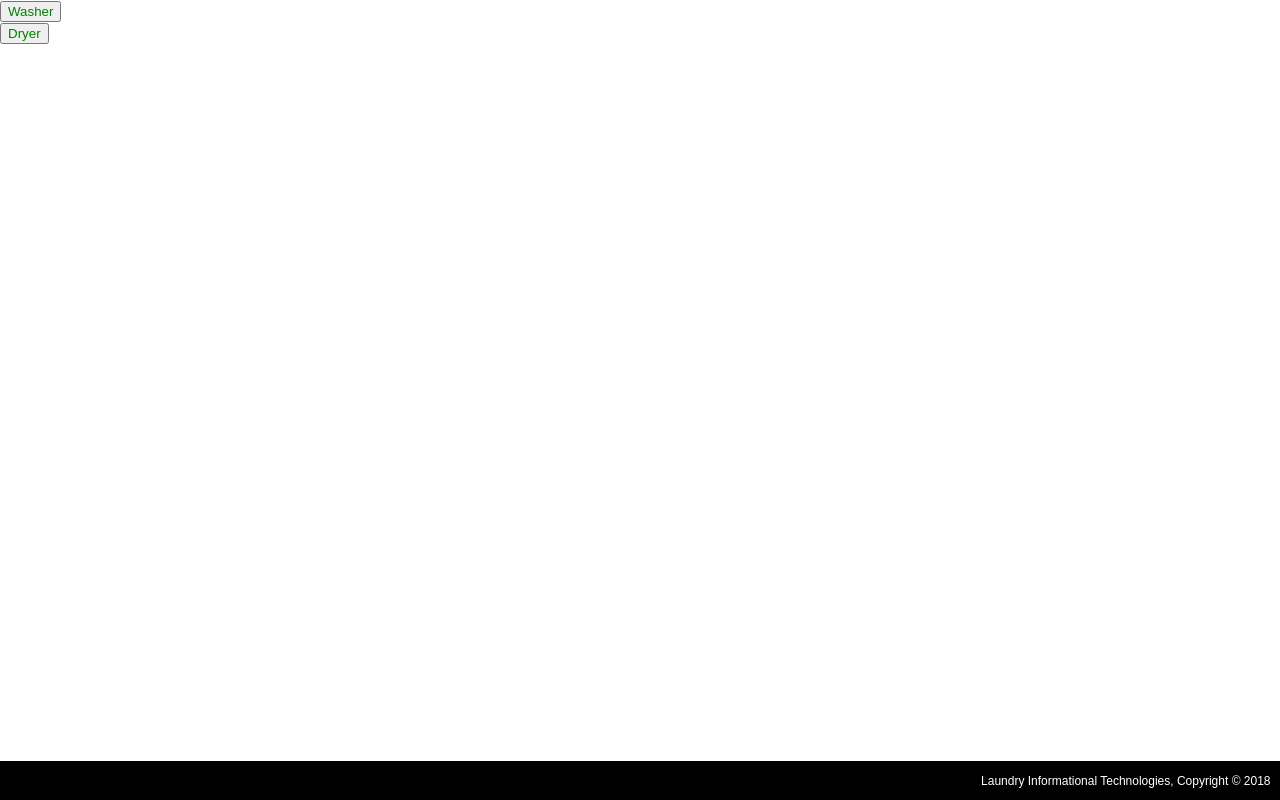
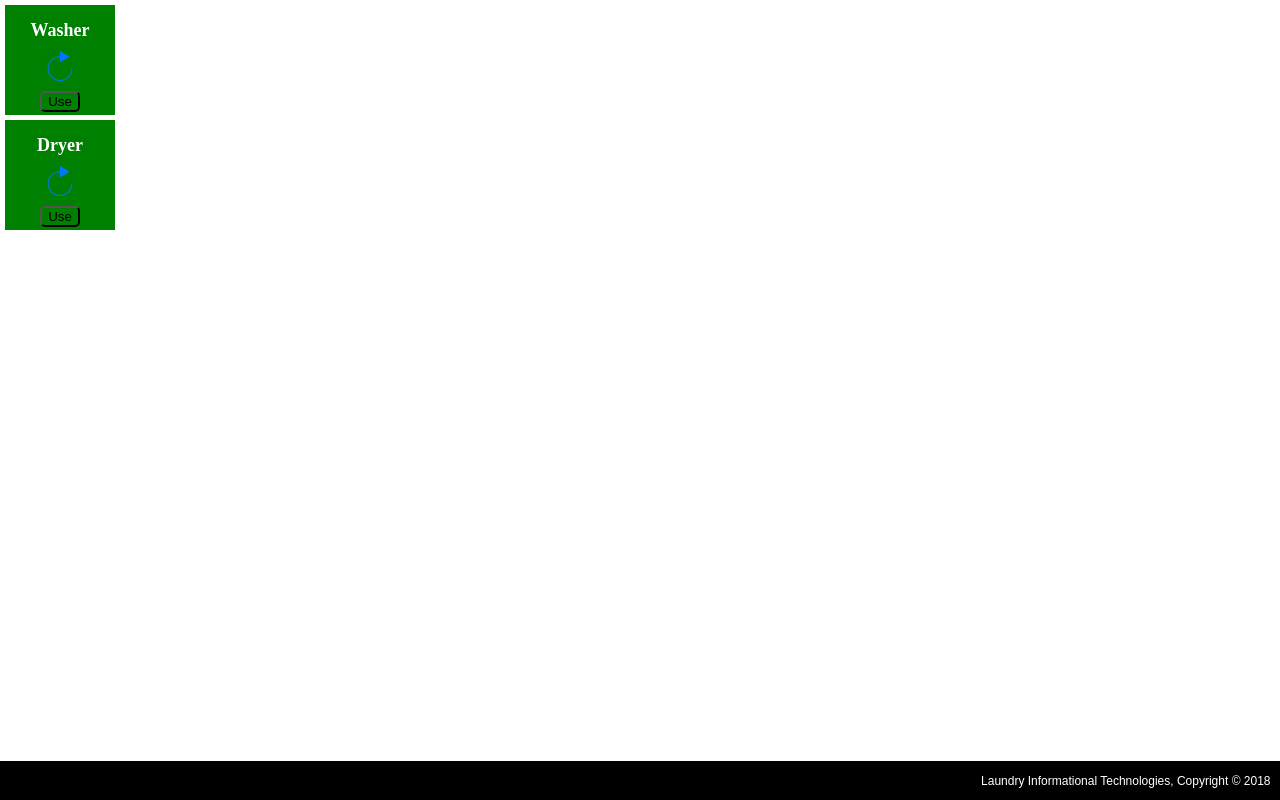
Before and after one commit to czoekim/laundryapp_v2, a React (Create React App) app: page /laundryroom in a window 1280 px wide. Built offline with nearby package versions, Linux system fonts and the light colour scheme; the HTML template or start-up script is replaced by a standard one; a web font is replaced by a local one.

Commit message:
Change and add additional styling to Machines

```diff
--- a/src/App.css
+++ b/src/App.css
@@ -13,6 +13,15 @@ html {
 input:focus {
   outline: none;
 }
+
+button:active {
+  outline: none;
+  border:none;
+}
+button:focus {
+  outline: 0;
+}
+
 
 /* Reusable Component - Image Container */
 
@@ -30,3 +39,45 @@ input:focus {
 .App {
   font-family: 'Work Sans', sans-serif;
 }
+
+
+/* cyrillic-ext */
+@font-face {
+  font-family: 'Montserrat';
+  font-style: normal;
+  font-weight: 400;
+  src: local('Montserrat Regular'), local('Montserrat-Regular'), url(https://fonts.gstatic.com/s/montserrat/v12/JTUSjIg1_i6t8kCHKm459WRhyyTh89ZNpQ.woff2) format('woff2');
+  unicode-range: U+0460-052F, U+1C80-1C88, U+20B4, U+2DE0-2DFF, U+A640-A69F, U+FE2E-FE2F;
+}
+/* cyrillic */
+@font-face {
+  font-family: 'Montserrat';
+  font-style: normal;
+  font-weight: 400;
+  src: local('Montserrat Regular'), local('Montserrat-Regular'), url(https://fonts.gstatic.com/s/montserrat/v12/JTUSjIg1_i6t8kCHKm459W1hyyTh89ZNpQ.woff2) format('woff2');
+  unicode-range: U+0400-045F, U+0490-0491, U+04B0-04B1, U+2116;
+}
+/* vietnamese */
+@font-face {
+  font-family: 'Montserrat';
+  font-style: normal;
+  font-weight: 400;
+  src: local('Montserrat Regular'), local('Montserrat-Regular'), url(https://fonts.gstatic.com/s/montserrat/v12/JTUSjIg1_i6t8kCHKm459WZhyyTh89ZNpQ.woff2) format('woff2');
+  unicode-range: U+0102-0103, U+0110-0111, U+1EA0-1EF9, U+20AB;
+}
+/* latin-ext */
+@font-face {
+  font-family: 'Montserrat';
+  font-style: normal;
+  font-weight: 400;
+  src: local('Montserrat Regular'), local('Montserrat-Regular'), url(https://fonts.gstatic.com/s/montserrat/v12/JTUSjIg1_i6t8kCHKm459WdhyyTh89ZNpQ.woff2) format('woff2');
+  unicode-range: U+0100-024F, U+0259, U+1E00-1EFF, U+2020, U+20A0-20AB, U+20AD-20CF, U+2113, U+2C60-2C7F, U+A720-A7FF;
+}
+/* latin */
+@font-face {
+  font-family: 'Montserrat';
+  font-style: normal;
+  font-weight: 400;
+  src: local('Montserrat Regular'), local('Montserrat-Regular'), url(https://fonts.gstatic.com/s/montserrat/v12/JTUSjIg1_i6t8kCHKm459WlhyyTh89Y.woff2) format('woff2');
+  unicode-range: U+0000-00FF, U+0131, U+0152-0153, U+02BB-02BC, U+02C6, U+02DA, U+02DC, U+2000-206F, U+2074, U+20AC, U+2122, U+2191, U+2193, U+2212, U+2215, U+FEFF, U+FFFD;
+}
--- a/src/App.js
+++ b/src/App.js
@@ -37,9 +37,9 @@ class App extends Component {
               <SignUp />
             </div>
         )}/>
-        <Route exact={true} path='/laundryRoom/' render={()=>(
+      <Route exact={true} path='/laundryroom/' render={()=>(
             <div className="App">
-              <Machine machineType="Washer" />
+              <Machine machineType="Washer"/>
               <Machine machineType="Dryer"/>
               <Footer />
             </div>
--- a/src/components/machine/Machine.css
+++ b/src/components/machine/Machine.css
@@ -0,0 +1,39 @@
+.machine {
+  position: relative;
+  display: block;
+  width: 100px;
+  height: 100px;
+  padding: 5px;
+  margin: 5px;
+}
+
+.machineType {
+  text-align: center;
+  font-family: 'Montserrat';
+  margin: 10px;
+}
+
+.machineButton {
+  display: block;
+  background: inherit;
+  border-radius: 5px;
+  margin: 0 auto;
+}
+
+.rotateImg {
+  display: block;
+  position: relative;
+  margin: 10px auto;
+  height: 30px;
+  width: auto;
+}
+
+.rotateImgActive {
+  -webkit-animation:spin 1s linear infinite;
+  -moz-animation: spin 1s linear infinite;
+  animation: spin 1s linear infinite;
+}
+
+@-moz-keyframes spin { 100% { -moz-transform: rotate(360deg); } }
+@-webkit-keyframes spin { 100% { -webkit-transform: rotate(360deg); } }
+@keyframes spin { 100% { -webkit-transform: rotate(360deg); transform:rotate(360deg); } }
--- a/src/components/machine/Machine.js
+++ b/src/components/machine/Machine.js
@@ -1,11 +1,12 @@
 import React from 'react';
 import './Machine.css';
+import RotateArrow from './rotate-arrow.png';
 
 export default class Machine extends React.Component {
   constructor(props) {
     super(props);
     this.state = {
-      available: false,
+      available: true,
       broken: false
     };
     this.toggleMachineStatus = this.toggleMachineStatus.bind(this);
@@ -19,15 +20,23 @@ export default class Machine extends React.Component {
 
   render() {
     const isAvailable = this.state.available;
-    let buttonStyle;
+    let machineStyle, imgStyle, buttonStatus;
     if(isAvailable) {
-      buttonStyle = {color: 'red'};
+      machineStyle = {backgroundColor: 'green', color: 'white'};
+      imgStyle = 'rotateImg';
+      buttonStatus = 'Use';
     } else {
-      buttonStyle = {color:'green'};
+      machineStyle = {backgroundColor: 'red', color: 'white'};
+      imgStyle = 'rotateImg rotateImgActive';
+      buttonStatus = 'Free up';
     }
     return (
       <div>
-        <button onClick={this.toggleMachineStatus} style={buttonStyle}>{this.props.machineType}</button>
+        <div className="machine" style={machineStyle}>
+          <h4 className="machineType">{this.props.machineType}</h4>
+          <img className={imgStyle} src={RotateArrow} />
+          <button className="machineButton" onClick={this.toggleMachineStatus}>{buttonStatus}</button>
+        </div>
       </div>
     );
   }
--- a/src/components/main/Main.css
+++ b/src/components/main/Main.css
@@ -21,7 +21,7 @@
 }
 
 .introduction {
-  font-family: 'Montserrat';
+  font-family: 'Montserrat', sans-serif;
 }
 
 .introduction h4 {
@@ -36,44 +36,3 @@
   text-align: justify;
   z-index: 1;
 }
-
-/* cyrillic-ext */
-@font-face {
-  font-family: 'Montserrat';
-  font-style: normal;
-  font-weight: 400;
-  src: local('Montserrat Regular'), local('Montserrat-Regular'), url(https://fonts.gstatic.com/s/montserrat/v12/JTUSjIg1_i6t8kCHKm459WRhyyTh89ZNpQ.woff2) format('woff2');
-  unicode-range: U+0460-052F, U+1C80-1C88, U+20B4, U+2DE0-2DFF, U+A640-A69F, U+FE2E-FE2F;
-}
-/* cyrillic */
-@font-face {
-  font-family: 'Montserrat';
-  font-style: normal;
-  font-weight: 400;
-  src: local('Montserrat Regular'), local('Montserrat-Regular'), url(https://fonts.gstatic.com/s/montserrat/v12/JTUSjIg1_i6t8kCHKm459W1hyyTh89ZNpQ.woff2) format('woff2');
-  unicode-range: U+0400-045F, U+0490-0491, U+04B0-04B1, U+2116;
-}
-/* vietnamese */
-@font-face {
-  font-family: 'Montserrat';
-  font-style: normal;
-  font-weight: 400;
-  src: local('Montserrat Regular'), local('Montserrat-Regular'), url(https://fonts.gstatic.com/s/montserrat/v12/JTUSjIg1_i6t8kCHKm459WZhyyTh89ZNpQ.woff2) format('woff2');
-  unicode-range: U+0102-0103, U+0110-0111, U+1EA0-1EF9, U+20AB;
-}
-/* latin-ext */
-@font-face {
-  font-family: 'Montserrat';
-  font-style: normal;
-  font-weight: 400;
-  src: local('Montserrat Regular'), local('Montserrat-Regular'), url(https://fonts.gstatic.com/s/montserrat/v12/JTUSjIg1_i6t8kCHKm459WdhyyTh89ZNpQ.woff2) format('woff2');
-  unicode-range: U+0100-024F, U+0259, U+1E00-1EFF, U+2020, U+20A0-20AB, U+20AD-20CF, U+2113, U+2C60-2C7F, U+A720-A7FF;
-}
-/* latin */
-@font-face {
-  font-family: 'Montserrat';
-  font-style: normal;
-  font-weight: 400;
-  src: local('Montserrat Regular'), local('Montserrat-Regular'), url(https://fonts.gstatic.com/s/montserrat/v12/JTUSjIg1_i6t8kCHKm459WlhyyTh89Y.woff2) format('woff2');
-  unicode-range: U+0000-00FF, U+0131, U+0152-0153, U+02BB-02BC, U+02C6, U+02DA, U+02DC, U+2000-206F, U+2074, U+20AC, U+2122, U+2191, U+2193, U+2212, U+2215, U+FEFF, U+FFFD;
-}
```
Also changed, not shown: src/components/LaundryRoom/Machine.js (added, +34 -0 lines), src/components/machine/rotate-arrow.png (added).
